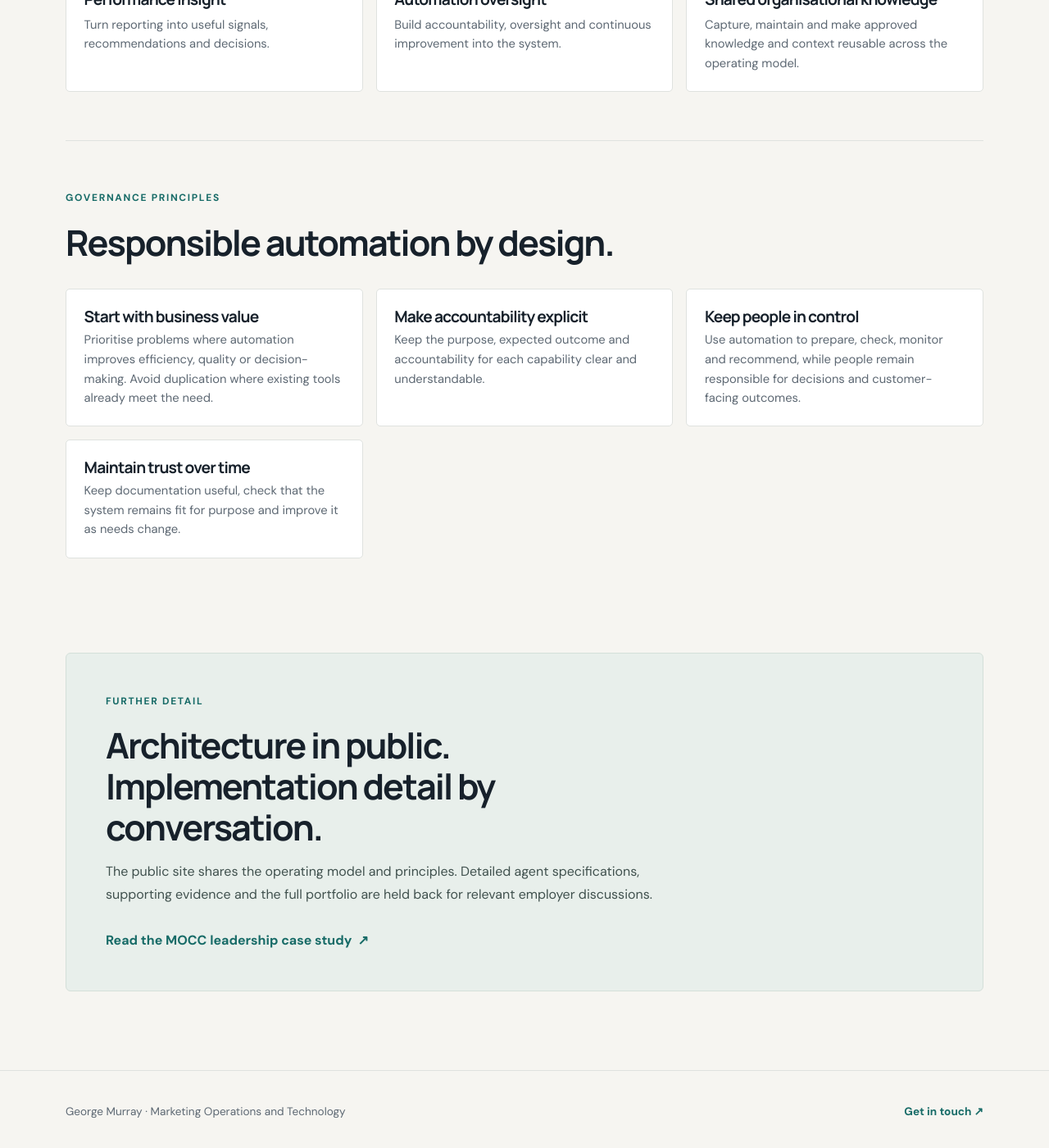
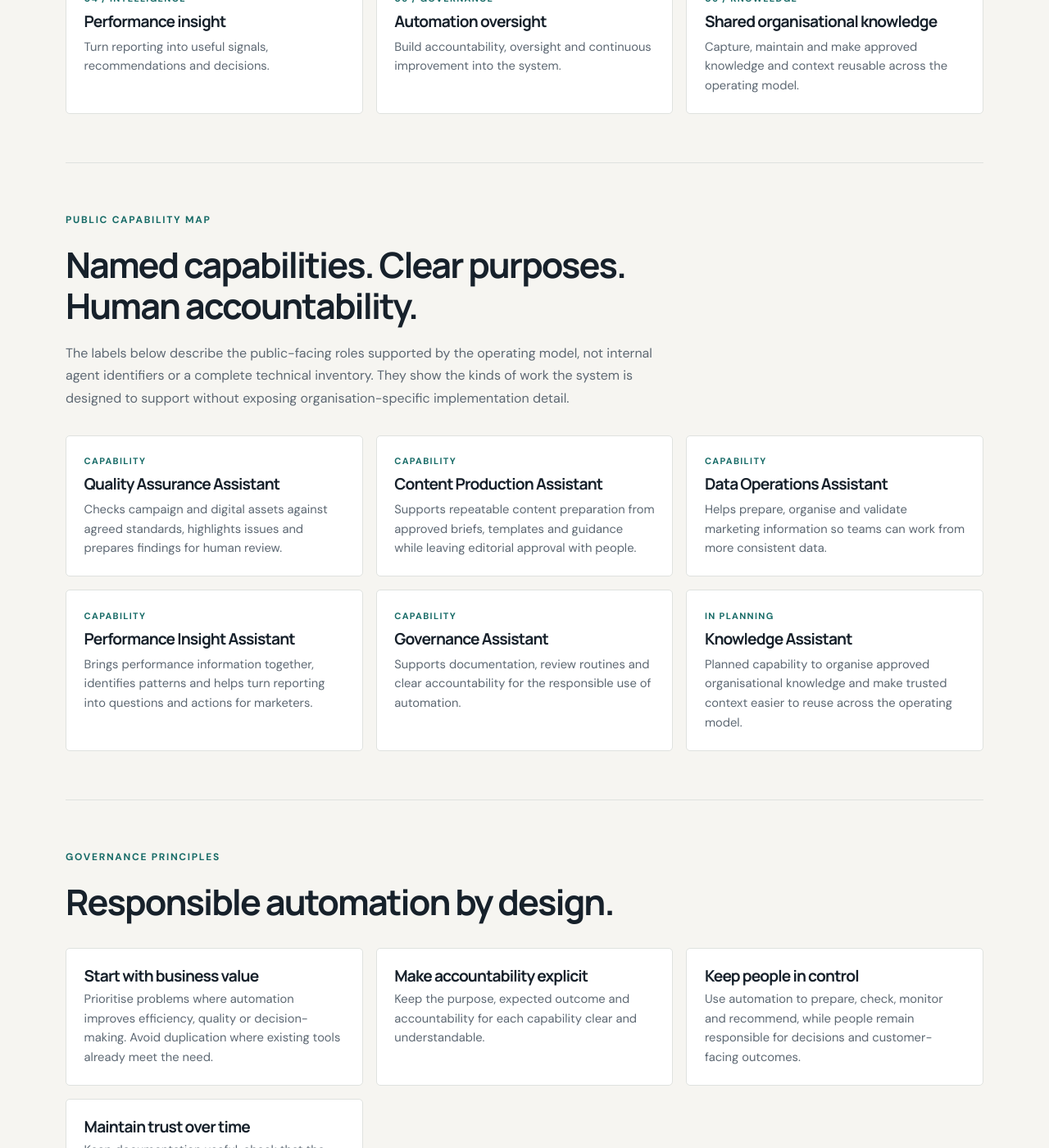
Before and after one commit to georgefwmurray/Marketing-Operations-Control-Centre, a Jekyll site: the page built from Agent-Registry.md, in a window 1280 px wide and 1400 px high, scrolled down 1630 px. Shown: the whole window at 82% size. Built offline with Jekyll 4.4.1, drawn with Linux system fonts in a browser that asks for light colours; some of the changed text lies outside the part shown.

Commit message:
Address review: social metadata, location and MOCC public detail

```diff
--- a/Agent-Registry.md
+++ b/Agent-Registry.md
@@ -17,11 +17,11 @@ description: "The six-layer architecture and governance principles behind an AI-
   <div class="section-heading">
     <p class="eyebrow">Architecture</p>
     <h2>Six layers. One connected system.</h2>
-    <p>The model connects the work marketing teams need to deliver with the quality, information and governance that make delivery dependable. All six layers are live, including Knowledge, which makes approved organisational information and context reusable across the operating model.</p>
+    <p>The model connects the work marketing teams need to deliver with the quality, information and governance that make delivery dependable. Five layers are in active use; the Knowledge layer is in planning and will make approved organisational information and context reusable across the operating model.</p>
   </div>
   <figure class="architecture-figure">
     <img src="{{ '/assets/images/mocc-six-layer-architecture.svg' | relative_url }}" alt="Six-layer Marketing Operations Control Centre architecture: Control, Production, Data, Intelligence, Governance and Knowledge." loading="lazy">
-    <figcaption>The six-layer operating model.</figcaption>
+    <figcaption>The six-layer architecture: five active layers and a Knowledge layer in planning.</figcaption>
   </figure>
   <div class="layer-grid">
     <article class="layer-card"><span class="layer-index">01 / CONTROL</span><h3>Quality assurance</h3><p>Make quality checks repeatable and visible before work reaches customers.</p></article>
@@ -30,6 +30,22 @@ description: "The six-layer architecture and governance principles behind an AI-
     <article class="layer-card"><span class="layer-index">04 / INTELLIGENCE</span><h3>Performance insight</h3><p>Turn reporting into useful signals, recommendations and decisions.</p></article>
     <article class="layer-card"><span class="layer-index">05 / GOVERNANCE</span><h3>Automation oversight</h3><p>Build accountability, oversight and continuous improvement into the system.</p></article>
     <article class="layer-card"><span class="layer-index">06 / KNOWLEDGE</span><h3>Shared organisational knowledge</h3><p>Capture, maintain and make approved knowledge and context reusable across the operating model.</p></article>
+  </div>
+</section>
+
+<section class="content-section">
+  <div class="section-heading">
+    <p class="eyebrow">Public capability map</p>
+    <h2>Named capabilities. Clear purposes. Human accountability.</h2>
+    <p>The labels below describe the public-facing roles supported by the operating model, not internal agent identifiers or a complete technical inventory. They show the kinds of work the system is designed to support without exposing organisation-specific implementation detail.</p>
+  </div>
+  <div class="layer-grid">
+    <article class="layer-card"><span class="layer-index">Capability</span><h3>Quality Assurance Assistant</h3><p>Checks campaign and digital assets against agreed standards, highlights issues and prepares findings for human review.</p></article>
+    <article class="layer-card"><span class="layer-index">Capability</span><h3>Content Production Assistant</h3><p>Supports repeatable content preparation from approved briefs, templates and guidance while leaving editorial approval with people.</p></article>
+    <article class="layer-card"><span class="layer-index">Capability</span><h3>Data Operations Assistant</h3><p>Helps prepare, organise and validate marketing information so teams can work from more consistent data.</p></article>
+    <article class="layer-card"><span class="layer-index">Capability</span><h3>Performance Insight Assistant</h3><p>Brings performance information together, identifies patterns and helps turn reporting into questions and actions for marketers.</p></article>
+    <article class="layer-card"><span class="layer-index">Capability</span><h3>Governance Assistant</h3><p>Supports documentation, review routines and clear accountability for the responsible use of automation.</p></article>
+    <article class="layer-card"><span class="layer-index">In planning</span><h3>Knowledge Assistant</h3><p>Planned capability to organise approved organisational knowledge and make trusted context easier to reuse across the operating model.</p></article>
   </div>
 </section>
 
@@ -49,6 +65,6 @@ description: "The six-layer architecture and governance principles behind an AI-
 <section class="closing-panel">
   <p class="eyebrow">Further detail</p>
   <h2>Architecture in public. Implementation detail by conversation.</h2>
-  <p>The public site shares the operating model and principles. Detailed agent specifications, supporting evidence and the full portfolio are held back for relevant employer discussions.</p>
+  <p>The public site shares the operating model, capability names and purposes. Internal agent identifiers, organisation-specific workflows, configuration and supporting evidence remain private.</p>
   <a class="text-link" href="/mocc/case-study/">Read the MOCC leadership case study <span aria-hidden="true">↗</span></a>
 </section>
```
